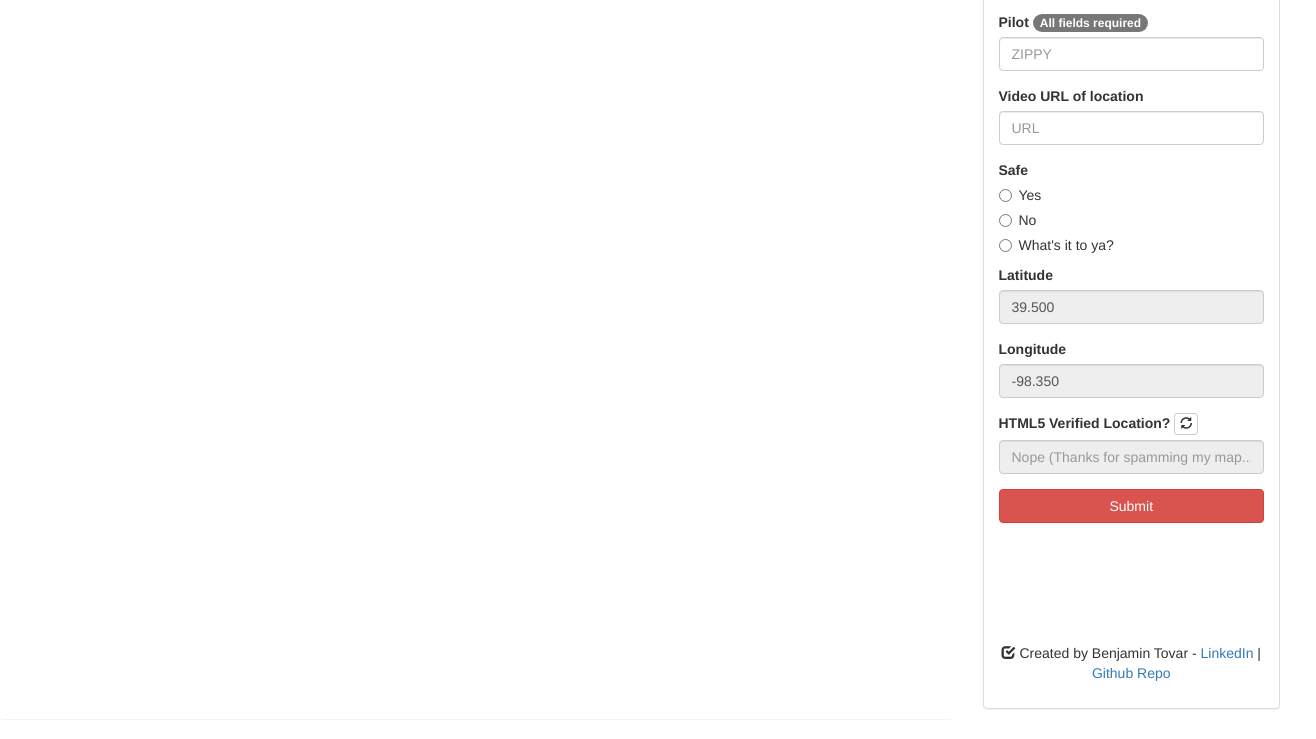
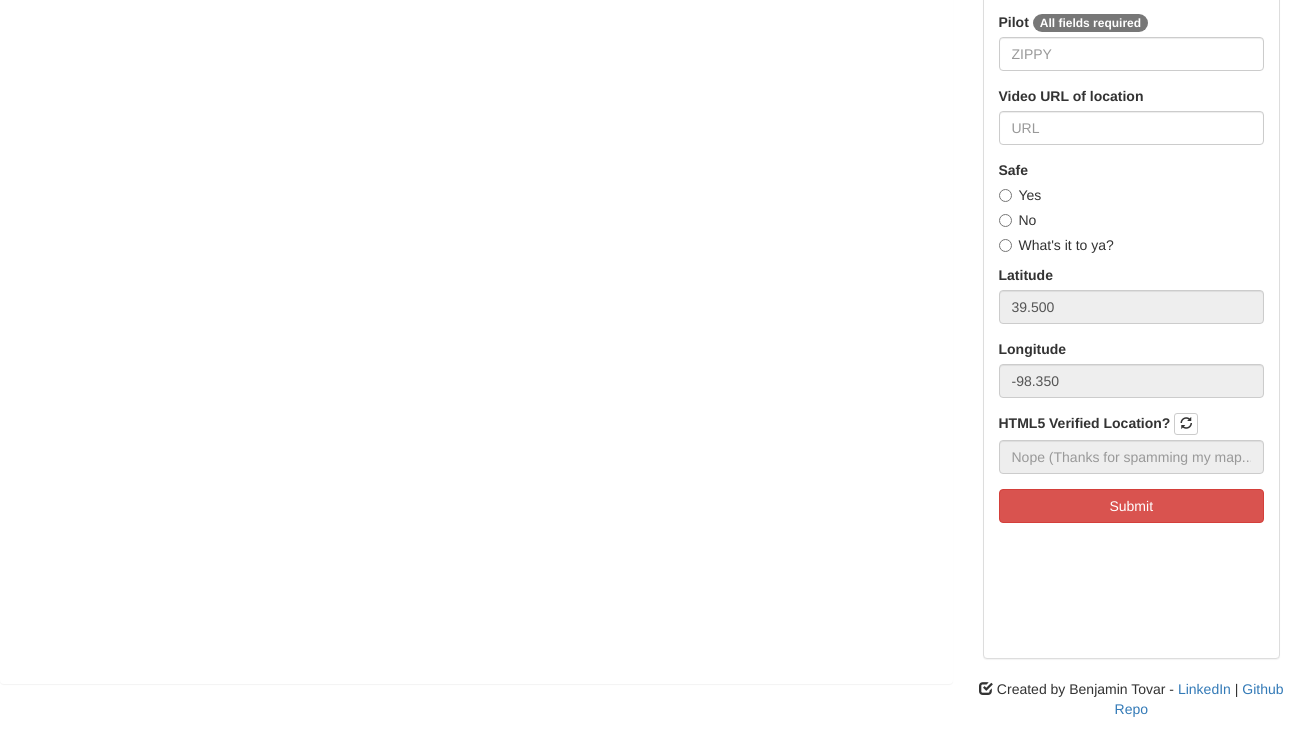
Before and after one commit to ZippyFPV/fpv-spots, a website: page public/index.html in a window 1280 px wide. Shown: the part 104-843 px from the top of the page, 1316 px wide, since content can reach past the window. Drawn offline with nearby package versions, Linux system fonts and the light colour scheme; some packages are replaced by stand-ins of ours; no server answers; files whose address does not match are found by name.

Commit message:
got the responsiveness of the map to work. Did some aligning of things

```diff
--- a/public/index.html
+++ b/public/index.html
@@ -103,15 +103,16 @@
                         <br>  </br>
                         <br>  </br>
                         <br>  </br>
-                        <div class="footer">
-                            <p class="text-center"><span class="glyphicon glyphicon-check"></span> Created by Benjamin Tovar -
-                                <a href="https://www.linkedin.com/in/benjamin-tovar/">LinkedIn</a> | <a href="https://github.com/ZippyFPV/fpv-spots">Github Repo</a></p>
-                        </div>
+
                 </div>
             </div>
         </div>
+    </d
+    <br>  </br>
+    <div class="footer">
+        <p class="text-center"><span class="glyphicon glyphicon-check"></span> Created by Benjamin Tovar -
+            <a href="https://www.linkedin.com/in/benjamin-tovar/">LinkedIn</a> | <a href="https://github.com/ZippyFPV/fpv-spots">Github Repo</a></p>
     </div>
-
 
 
 </div>
--- a/public/js/gservice.js
+++ b/public/js/gservice.js
@@ -116,9 +116,6 @@ var initialize = function(latitude, longitude) {
         });
     });
 
-    //resize
-    google.maps.event.trigger(map, 'resize')
-
     // Set initial location as a bouncing red marker
     var initialLocation = new google.maps.LatLng(latitude, longitude);
     var marker = new google.maps.Marker({
--- a/public/style.css
+++ b/public/style.css
@@ -1,6 +1,8 @@
 /* Google Map! */
 #map {
-    height: 735px;
-    width: 1300px;
-
+  height: 700px;
+   overflow: hidden;
+   padding-bottom: 22.25%;
+   padding-top: 30px;
+   position: relative;
 }
```
